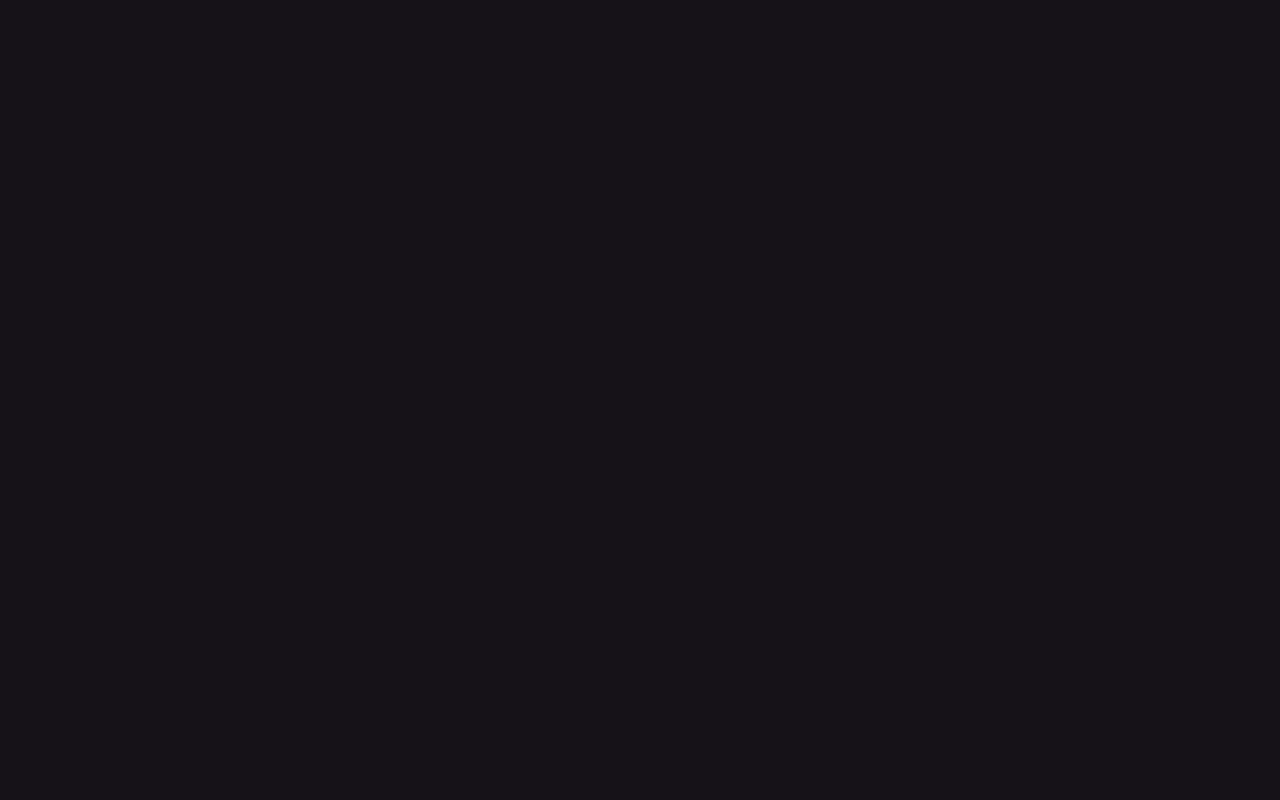
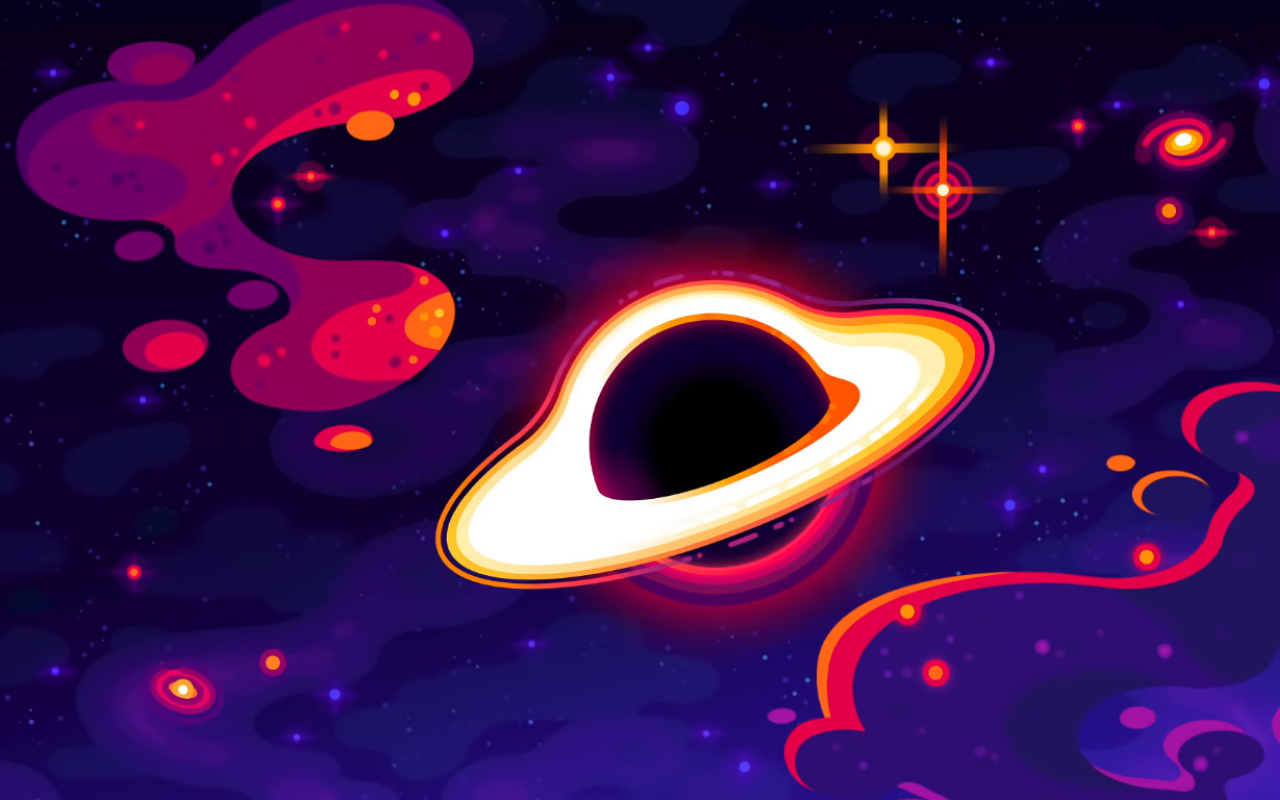
Before and after one commit to Scynes/react-portfolio, a React (Create React App) app: page / in a window 1280 px wide. Built offline with nearby package versions, Linux system fonts and the light colour scheme; a web font is replaced by a local one.

Commit message:
complete: added landing background

```diff
--- a/src/assets/index.css
+++ b/src/assets/index.css
@@ -21,5 +21,7 @@ body, html {
 }
 
 body {
-    background-color: var(--background-color-primary);
+    background-image: url('./images/background.jpeg');
+    background-size: cover;
+    max-width: 100vw;
 }
```
Also changed, not shown: src/assets/images/background.jpeg (added).
